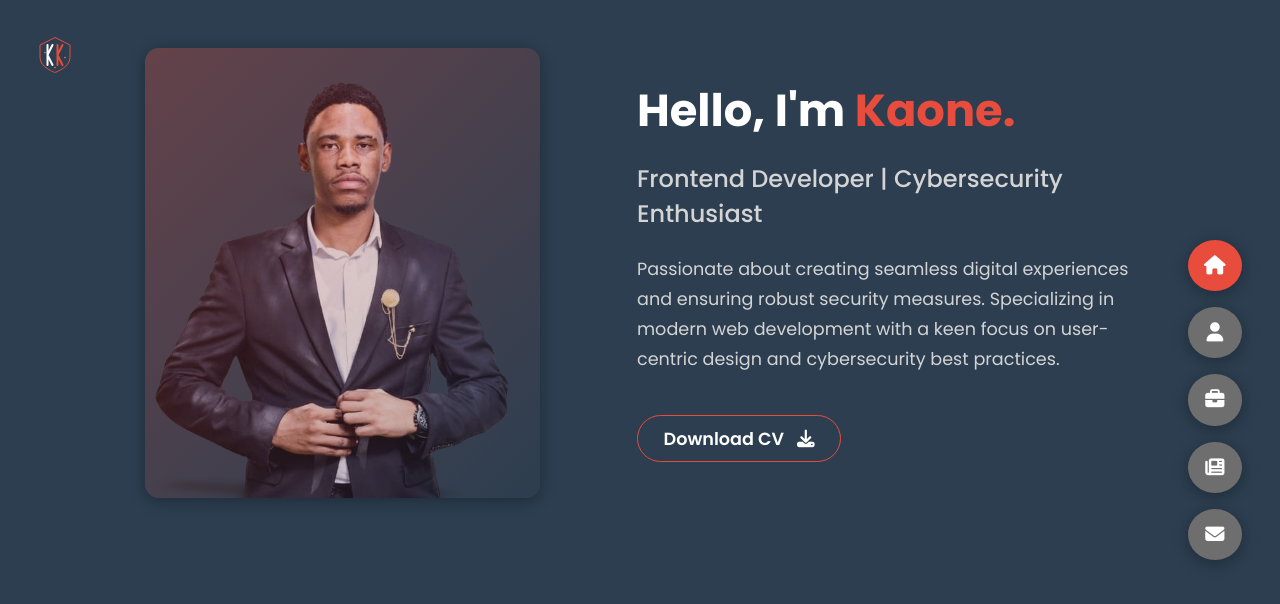
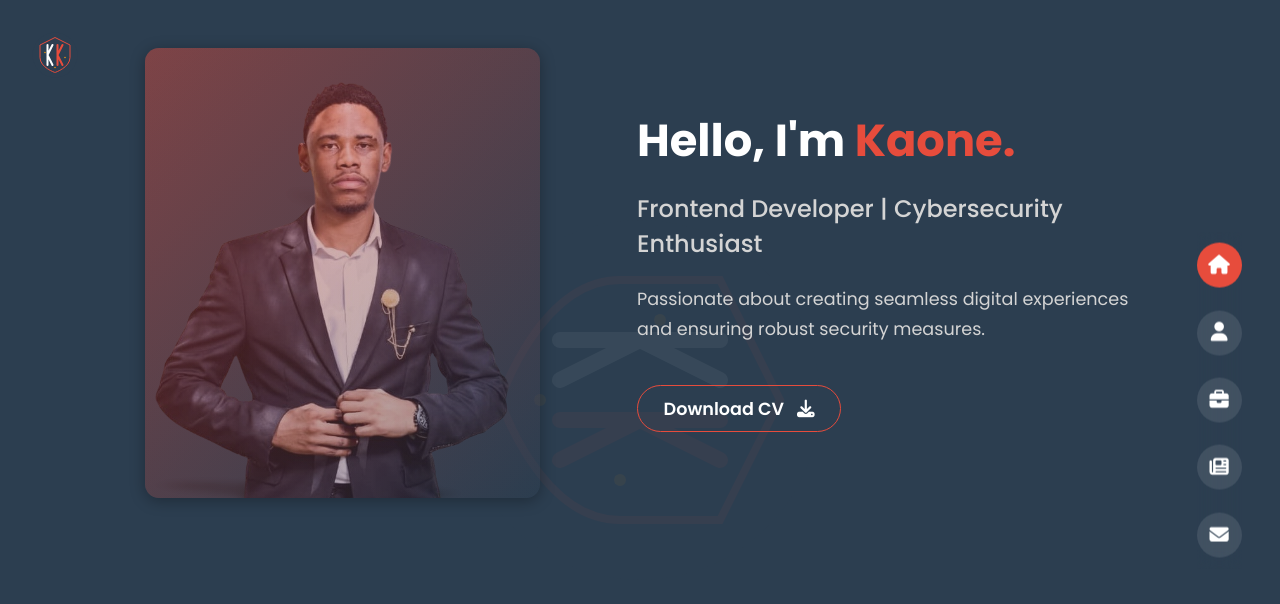
Before and after one commit to IzzyDevOps/portfolio-project, a plain HTML site: page index.html in a window 1280 px wide. Drawn offline with Linux system fonts and the light colour scheme.

Commit message:
making changes to homepage

```diff
--- a/index.html
+++ b/index.html
@@ -67,7 +67,7 @@
                 <h2 class="title">Frontend Developer | Cybersecurity Enthusiast</h2>
                 <p class="introduction">
                     Passionate about creating seamless digital experiences and ensuring robust security measures.
-                    Specializing in modern web development with a keen focus on user-centric design and cybersecurity best practices.
+                    <!--Specializing in modern web development with a keen focus on user-centric design and cybersecurity best practices.-->
                 </p>
                 <div class="btn-con">
                     <a href="#" class="main-btn">
@@ -353,8 +353,31 @@
         </div>
     </div>
 
+    <div class="logo-background">
+        <svg viewBox="0 0 200 200" xmlns="http://www.w3.org/2000/svg">
+            <circle cx="100" cy="100" r="90" fill="#2c3e50" />
+            <path d="M100 30 L160 60 L160 110 C160 150 100 170 100 170 C100 170 40 150 40 110 L40 60 Z"
+                  fill="none"
+                  stroke="#e74c3c"
+                  stroke-width="4"/>
+            <path d="M70 60 L70 140 M70 100 L90 60 M70 100 L90 140"
+                  stroke="#fff"
+                  stroke-width="8"
+                  stroke-linecap="round"
+                  fill="none"/>
+            <path d="M110 60 L110 140 M110 100 L130 60 M110 100 L130 140"
+                  stroke="#e74c3c"
+                  stroke-width="8"
+                  stroke-linecap="round"
+                  fill="none"/>
+            <circle cx="60" cy="90" r="3" fill="#f39c12"/>
+            <circle cx="140" cy="110" r="3" fill="#f39c12"/>
+            <circle cx="100" cy="150" r="3" fill="#f39c12"/>
+        </svg>
+    </div>
+
     <!-- Scripts -->
-    <script src="app.js"></script>
+    <script defer src="app.js"></script>
     <script>
         var tablinks = document.getElementsByClassName("tab-links");
         var tabcontents = document.getElementsByClassName("tab-contents");
--- a/styles/styles.scss
+++ b/styles/styles.scss
@@ -329,9 +329,20 @@ a {
     .introduction {
         font-size: 0.9rem;
     }
+    .btn-con {
+        width: 100%;
+        display: flex;
+        justify-content: center;
+    }
 
     .main-btn {
-        padding: 0.7rem 1.5rem;
+        width: 80%;
+        justify-content: center;
+        padding: 0.8rem;
+        font-size: 0.9rem;
+    }
+    .btn-icon {
+        margin-left: 0.5rem;
     }
 }
 
@@ -437,25 +448,29 @@ a {
 /* Controls */
 .controls {
     position: fixed;
-    z-index: 10;
-    top: 50%;
-    right: 3%;
+    z-index: 100;
+    top: auto;
+    bottom: 0;
+    right: 0;
+    left: 0;
     display: flex;
-    flex-direction: column;
-    gap: 1rem;
-    transform: translateY(-50%);
+    justify-content: center;
+    padding: 1rem;
+    background: rgba(44, 62, 80, 0.95);
+    backdrop-filter: blur(10px);
 }
 
 .control {
-    background-color: var(--gray-4);
-    padding: 1rem;
+    margin: 0 0.5rem;
+    width: 45px;
+    height: 45px;
+    border-radius: 50%;
+    background: rgba(255, 255, 255, 0.1);
+    cursor: pointer;
     display: flex;
     justify-content: center;
     align-items: center;
-    border-radius: 50%;
-    cursor: pointer;
-    box-shadow: var(--box-shadow-1);
-    transition: all 0.3s ease-in-out;
+    transition: all 0.3s ease;
 }
 
 .control i {
@@ -484,6 +499,28 @@ a {
     font-size: 0.9rem;
     white-space: nowrap;
     box-shadow: var(--box-shadow-1);
+}
+
+.control.active-btn[data-tooltip]::after {
+    opacity: 0;
+    visibility: hidden;
+}
+
+@media screen and (min-width: 969px) {
+    .controls {
+        top: 50%;
+        right: 3%;
+        bottom: auto;
+        left: auto;
+        flex-direction: column;
+        transform: translateY(-50%);
+        background: transparent;
+        padding: 0;
+    }
+
+    .control {
+        margin: 0.7rem 0;
+    }
 }
 
 /* Enhanced About Section */
@@ -1427,3 +1464,40 @@ a {
     margin-top: -1px;
     display: block;
 }
+.logo-background {
+    position: absolute;
+    top: 50%;
+    left: 50%;
+    transform: translate(-50%, -50%);
+    width: 400px;
+    height: 400px;
+    opacity: 0.05;
+    z-index: 0;
+    animation: rotateSlow 20s linear infinite;
+}
+
+@keyframes rotateSlow {
+    from { transform: translate(-50%, -50%) rotate(0deg); }
+    to { transform: translate(-50%, -50%) rotate(360deg); }
+}
+
+.header-content {
+    position: relative;
+    z-index: 1;
+}
+
+.image-container {
+    position: relative;
+    overflow: hidden;
+}
+
+.image::after {
+    content: '';
+    position: absolute;
+    top: 0;
+    left: 0;
+    right: 0;
+    bottom: 0;
+    background: linear-gradient(135deg, rgba(231, 76, 60, 0.2), rgba(44, 62, 80, 0.2));
+    z-index: 2;
+}
```
Also changed, not shown: styles/styles.css, 1 other file.
